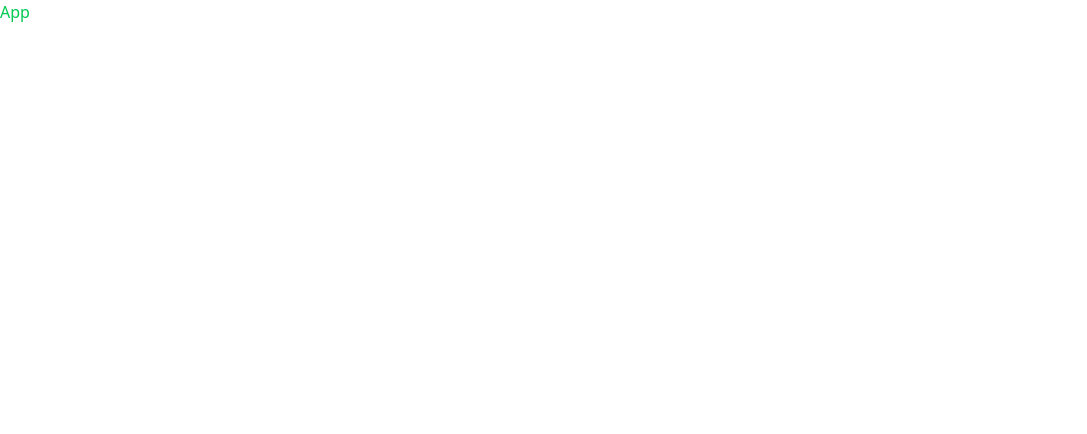
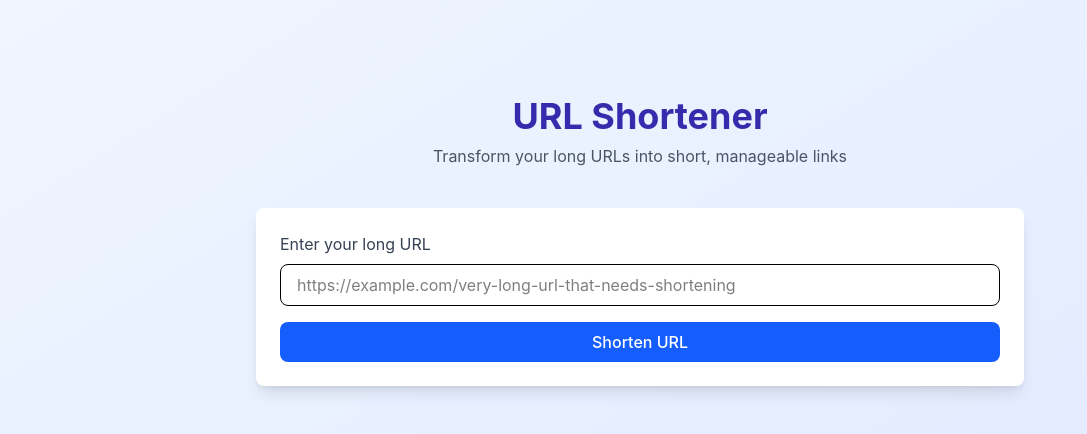
Before and after one commit to Luciferair/link-shortner, a React (Vite) app: page / in a window 1280 px wide. Shown: the top 434 px of the page, without its empty margins (0-1087 px from the left). Built offline with nearby package versions, Linux system fonts and the light colour scheme.

Commit message:
basic frontend

```diff
--- a/package.json
+++ b/package.json
@@ -11,8 +11,10 @@
   },
   "dependencies": {
     "@tailwindcss/vite": "^4.0.9",
+    "framer-motion": "^12.4.7",
     "react": "^19.0.0",
     "react-dom": "^19.0.0",
+    "react-router-dom": "^7.2.0",
     "tailwindcss": "^4.0.9"
   },
   "devDependencies": {
--- a/src/App.tsx
+++ b/src/App.tsx
@@ -1,8 +1,18 @@
-import React from 'react'
+import { Route, BrowserRouter, Routes } from 'react-router-dom'
+import Home from './pages/Home'
+import Url from './pages/Url'
+import NotFound from './pages/NotFound'
 
 function App() {
   return (
-    <div className='text-green-500'>App</div>
+    <BrowserRouter>
+      <Routes>
+        <Route path='/' element={<Home />} />
+        <Route path='/:id' element={<Url />} />
+        <Route path='/404' element={<NotFound />} />
+        <Route path='*' element={<NotFound />} />
+      </Routes>
+    </BrowserRouter>
   )
 }
 
--- a/src/index.css
+++ b/src/index.css
@@ -1 +1,10 @@
-@import "tailwindcss"
+@import "tailwindcss";
+
+
+body {
+  margin: 0;
+  font-family: -apple-system, BlinkMacSystemFont, 'Segoe UI', Roboto, Oxygen,
+    Ubuntu, Cantarell, 'Fira Sans', 'Droid Sans', 'Helvetica Neue', sans-serif;
+  -webkit-font-smoothing: antialiased;
+  -moz-osx-font-smoothing: grayscale;
+}
--- /dev/null
+++ b/src/pages/Home.tsx
@@ -0,0 +1,123 @@
+import { useState } from 'react'
+
+function Home() {
+  const [url, setUrl] = useState('')
+  const [shortUrl, setShortUrl] = useState('')
+  const [loading, setLoading] = useState(false)
+  const [error, setError] = useState('')
+
+  const handleShorten = async () => {
+    if (!url) {
+      setError('Please enter a URL')
+      return
+    }
+
+    if (!url.startsWith('http://') && !url.startsWith('https://')) {
+      setError('URL must start with http:// or https://')
+      return
+    }
+
+    setLoading(true)
+    setError('')
+
+    try {
+      const response = await fetch('http://localhost:8080/shorten', {
+        method: 'POST',
+        headers: {
+          'Content-Type': 'application/json',
+        },
+        body: JSON.stringify({ URL: url }),
+      })
+
+      const data = await response.json()
+
+      if (!response.ok) {
+        throw new Error(data.message || 'Failed to shorten URL')
+      }
+
+      setShortUrl(data.ShortURL)
+    } catch (err:any) {
+      setError(err.message || 'Something went wrong')
+    } finally {
+      setLoading(false)
+    }
+  }
+
+  const handleCopy = () => {
+    navigator.clipboard.writeText(shortUrl)
+      .then(() => {
+        alert('URL copied to clipboard!')
+      })
+      .catch(() => {
+        alert('Failed to copy')
+      })
+  }
+
+  const handleOpen = () => {
+    window.open(shortUrl, '_blank')
+  }
+
+  return (
+    <div className="min-h-screen bg-gradient-to-br from-blue-50 to-indigo-100 p-4">
+      <div className="max-w-3xl mx-auto pt-20">
+        <div className="text-center mb-10">
+          <h1 className="text-4xl font-bold text-indigo-800 mb-2">URL Shortener</h1>
+          <p className="text-gray-600">Transform your long URLs into short, manageable links</p>
+        </div>
+
+        <div className="bg-white rounded-lg shadow-lg p-6">
+          <div className="mb-4">
+            <label htmlFor="url" className="block text-gray-700 mb-2">Enter your long URL</label>
+            <input
+              type="text"
+              id="url"
+              className="w-full px-4 py-2 border rounded-lg focus:outline-none focus:ring-2 focus:ring-blue-500"
+              placeholder="https://example.com/very-long-url-that-needs-shortening"
+              value={url}
+              onChange={(e) => setUrl(e.target.value)}
+            />
+            {error && <p className="text-red-500 mt-2">{error}</p>}
+          </div>
+
+          <button
+            className="w-full bg-blue-600 hover:bg-blue-700 text-white font-medium py-2 px-4 rounded-lg transition-colors disabled:bg-blue-300"
+            onClick={handleShorten}
+            disabled={loading}
+          >
+            {loading ? 'Processing...' : 'Shorten URL'}
+          </button>
+
+          {shortUrl && (
+            <div className="mt-6 p-4 bg-gray-50 rounded-lg">
+              <p className="text-gray-700 mb-2">Your shortened URL:</p>
+              <div className="flex items-center">
+                <input
+                  type="text"
+                  value={shortUrl}
+                  readOnly
+                  className="flex-1 p-2 border rounded-l-lg focus:outline-none bg-white"
+                />
+                <button
+                  onClick={handleCopy}
+                  className="bg-gray-200 hover:bg-gray-300 px-4 py-2 border-t border-r border-b rounded-r-lg transition-colors"
+                >
+                  Copy
+                </button>
+              </div>
+              <div className="mt-2 text-right">
+                <button
+                  onClick={handleOpen}
+                  className="text-blue-600 hover:text-blue-800 transition-colors"
+                >
+                  Open Link
+                </button>
+              </div>
+            </div>
+          )}
+        </div>
+      </div>
+    </div>
+  )
+}
+
+export default Home
--- /dev/null
+++ b/src/pages/NotFound.tsx
@@ -0,0 +1,15 @@
+import { Link } from 'react-router-dom'
+
+function NotFound() {
+    return (
+        <div className="flex flex-col items-center justify-center min-h-screen bg-gray-100 p-4">
+            <h1 className="text-6xl font-bold text-red-500 mb-4">404</h1>
+            <p className="text-xl mb-8">Oops! The URL you're looking for doesn't exist.</p>
+            <Link to="/" className="px-4 py-2 bg-blue-500 text-white rounded hover:bg-blue-600 transition-colors">
+                Go Home
+            </Link>
+        </div>
+    )
+}
+
+export default NotFound
--- /dev/null
+++ b/src/pages/Url.tsx
@@ -0,0 +1,53 @@
+import { useEffect, useState } from 'react'
+import { useParams, useNavigate } from 'react-router-dom'
+
+function Url() {
+  const { id } = useParams()
+  const navigate = useNavigate()
+  const [error, setError] = useState(false)
+
+  useEffect(() => {
+    const fetchOriginalUrl = async () => {
+      try {
+        const response = await fetch(`http://localhost:8080/${id}`)
+        const data = await response.json()
+
+        if (!response.ok) {
+          throw new Error('URL not found')
+        }
+
+        // Redirect to original URL
+        window.location.href = data.url
+      } catch (err) {
+        console.error('Error fetching URL:', err)
+        setError(true)
+        // Navigate to 404 page after a short delay
+        setTimeout(() => {
+          navigate('/404', { replace: true })
+        }, 1000)
+      }
+    }
+
+    if (id) {
+      fetchOriginalUrl()
+    }
+  }, [id, navigate])
+
+  return (
+    <div className="min-h-screen flex items-center justify-center bg-gray-100">
+      {error ? (
+        <div className="text-center">
+          <h2 className="text-xl font-medium text-red-600">URL not found</h2>
+          <p className="text-gray-600 mt-2">Redirecting to error page...</p>
+        </div>
+      ) : (
+        <div className="text-center">
+          <div className="animate-spin h-10 w-10 border-4 border-blue-500 border-t-transparent rounded-full mx-auto mb-4"></div>
+          <p className="text-gray-600">Redirecting to your destination...</p>
+        </div>
+      )}
+    </div>
+  )
+}
+
+export default Url
```
Also changed, not shown: 1 other file (tests, documents, lock files or other folders).
